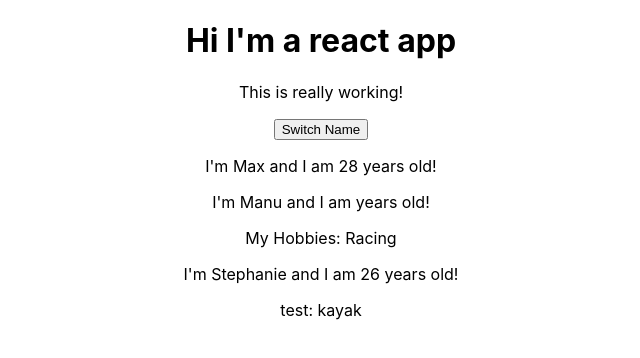
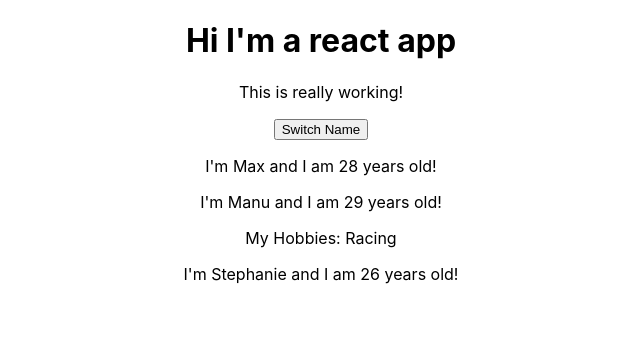
Before and after one commit to davieu/react-test, a React (Create React App) app: page / in a window 1280 px wide. Shown: the top 358 px of the page, without its empty margins (319-959 px from the left). Built offline with nearby package versions, Linux system fonts and the light colour scheme.

Commit message:
added click handler

```diff
--- a/src/App.js
+++ b/src/App.js
@@ -7,9 +7,22 @@
   state = {
     persons: [
       { name: 'Max', age: 28 },
-      { name: 'Manu', qge: 29 },
+      { name: 'Manu', age: 29 },
       { name: 'Stephanie', age: 26 }
-    ]
+    ],
+    otherState: 'some other value'
+  }
+
+  switchNameHandler = () => {
+    //console.log('Was clicked!');
+    //DON'T DO THIS- won't work when you change state directly like this  this.state.persons[0].name = 'Maximilian'
+    this.setState({
+      persons: [
+        { name: 'Maximilian', age: 28 },
+        { name: 'Manu', age: 29 },
+        { name: 'Stephanie', age: 27 }
+      ]
+    })
   }
 
   render() {
@@ -17,21 +30,28 @@
       <div className="App">
         <h1>Hi I'm a react app</h1>
         <p>This is really working!</p>
-        <button>Switch Name</button>
+        <button onClick={this.switchNameHandler}>Switch Name</button>
           {/*you can render them both ways. Bottom is for nesting stuff in between. props.children is how you get the elements within the opening and closing tags of the component */}
         {/*
         <Person name='Max' age='28'/>
         <Person name='Manu' age='29'><p>My Hobbies: Racing</p></Person>
         <Person name='Stephanie' age='26'><p>test: kayak</p></Person>
         */}
-        <Person name={this.state.persons[0].name} age={this.state.persons[0].age}/>
-
-
-        <Person name={this.state.persons[1].name} age={this.state.persons[1].age}><p>My Hobbies: Racing</p></Person>
-        <Person name={this.state.persons[2].name} age={this.state.persons[2].age}><p>test: kayak</p></Person>
+        <Person
+          name={this.state.persons[0].name}
+          age={this.state.persons[0].age} />
+        <Person
+          name={this.state.persons[1].name}
+          age={this.state.persons[1].age}><p>
+          My Hobbies: Racing</p></Person>
+        <Person
+          name={this.state.persons[2].name}
+          age={this.state.persons[2].age} />
       </div>
 
     );
+
+    //this is react without jsx
     // return React.createElement('div', {className: 'App'}, null, React.createElement('h1', null, 'Hi, I\'m a React App!!!'));
   }
 }
```
